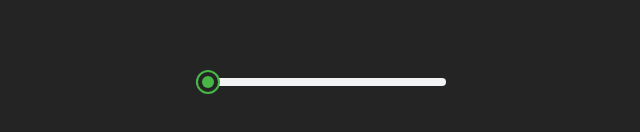
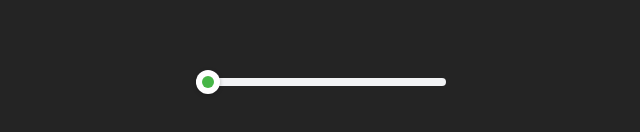
Before and after one commit to AayushOjha/storybook-slider, a React (Vite) app: page / in a window 1280 px wide. Shown: the part 318-450 px from the top of the page, without its empty margins (319-959 px from the left). Built offline with nearby package versions, Linux system fonts and the light colour scheme.

Commit message:
created stories for slider and handle

```diff
--- /dev/null
+++ b/src/components/Handle.tsx
@@ -0,0 +1,48 @@
+import { useEffect, useState } from "react";
+import "./handle.css"
+// import { useEffect } from "react";
+
+interface IHandleProps {
+  state?: "normal" | "hovered" | "focused";
+  type: "left" | "right";
+  handleMouseDown: (thumb: "left" | "right") => () => void;
+  value: number | number[];
+  size?: "24px" | "32px";
+}
+
+const Handle = ({
+  state = "normal",
+  size = "24px",
+  handleMouseDown,
+  type,
+  value,
+}: IHandleProps) => {
+
+  const [leftPercentage, setLeftPercentage] = useState(type == 'left' ? '0%' : '100%')
+
+  useEffect(() => {
+    if (Array.isArray(value)) {
+      if (type === 'left') {
+        setLeftPercentage(`${(value[0])}%`)
+      }else{
+        setLeftPercentage(`${(value[1])}%`)
+      }
+    }else{
+      setLeftPercentage(`${value as number}%`)
+    }
+  }, [value])
+
+  return (
+    <div
+      className={`slider-thumb thumb-${type} ${size == '32px' ? 'large' : ''} ${state}-state`}
+      style={{
+        left: leftPercentage,
+      }}
+      onMouseDown={handleMouseDown(type)}
+    >
+      <div className={`slider-thumb-inner ${size == '32px' ? 'large' : ''}`}/>
+    </div>
+  );
+};
+
+export { Handle };
--- a/src/components/Slider.tsx
+++ b/src/components/Slider.tsx
@@ -1,6 +1,8 @@
-import React, { useState, useRef } from "react";
+import { useState, useRef, useEffect } from "react";
 import { clamp } from "lodash";
 import "./slider.css";
+import "./handle.css";
+import { Handle } from "./Handle";
 
 type SliderType = "Continuous" | "Discreet";
 type SliderSubtype = "Single" | "Range";
@@ -8,6 +10,7 @@ type SliderSubtype = "Single" | "Range";
 interface SliderProps {
   type: SliderType;
   subtype: SliderSubtype;
+  // add default value
   onChange: (value: number | number[]) => void;
 }
 
@@ -22,14 +25,17 @@ const Slider = ({ type, subtype, onChange }: SliderProps) => {
   );
   const sliderRef = useRef<HTMLDivElement>(null);
 
+  useEffect(() => {
+    setValue(subtype === "Range" ? [min, max] : min);
+  }, [subtype]);
+
   const getDiscreteValue = (newValue: number) => {
     const stepIndex = Math.floor(newValue / stepSize);
-    let res = clamp((stepIndex * stepSize), 0, 100)
+    let res = clamp(stepIndex * stepSize, 0, 100);
     return res;
   };
 
-  const handleMouseDown =
-    (thumb: "left" | "right") => () => {
+  const handleMouseDown = (thumb: "left" | "right") => () => {
     const slider = sliderRef.current;
     if (!slider) return;
 
@@ -100,35 +106,19 @@ const Slider = ({ type, subtype, onChange }: SliderProps) => {
         />
         {subtype === "Range" && Array.isArray(value) ? (
           <>
-            <div
-              className="slider-thumb thumb-left"
-              style={{
-                left: `${((value[0] - min) / (max - min)) * 100}%`,
-              }}
-              onMouseDown={handleMouseDown("left")}
-            >
-              <div className="slider-thumb-inner" />
-            </div>
-            <div
-              className="slider-thumb thumb-right"
-              style={{
-                left: `${((value[1] - min) / (max - min)) * 100}%`,
-              }}
-              onMouseDown={handleMouseDown("right")}
-            >
-              <div className="slider-thumb-inner" />
-            </div>
+            <Handle
+              type="left"
+              value={value}
+              handleMouseDown={handleMouseDown}
+            />
+            <Handle
+              type="right"
+              value={value}
+              handleMouseDown={handleMouseDown}
+            />
           </>
         ) : (
-          <div
-            className="slider-thumb thumb-left"
-            style={{
-              left: `${(((value as number) - min) / (max - min)) * 100}%`,
-            }}
-            onMouseDown={handleMouseDown("left")}
-          >
-            <div className="slider-thumb-inner" />
-          </div>
+          <Handle type="left" value={value} handleMouseDown={handleMouseDown} />
         )}
       </div>
     </div>
--- /dev/null
+++ b/src/components/handle.css
@@ -0,0 +1,41 @@
+.slider-thumb {
+  width: 24px;
+  height: 24px;
+  border-radius: 50%;
+
+  background-color: #fff;
+  box-shadow: 0px 1px 4px 0px #0000003d;
+
+  display: flex;
+  justify-content: center;
+  align-items: center;
+
+  cursor: pointer;
+}
+
+.slider-thumb-inner {
+  width: calc(24px / 2);
+  height: calc(24px / 2);
+  background-color: #47b647;
+  border-radius: 50%;
+}
+
+.slider-thumb.large {
+  width: 36px;
+  height: 36px;
+}
+
+.slider-thumb-inner.large {
+  width: calc(36px / 2);
+  height: calc(36px / 2);
+}
+
+.slider-thumb.hovered-state {
+    background-color: #FDFFFD;
+}
+
+.slider-thumb.focused-state {
+    border: 2px solid #47b647;
+    background-color: transparent;
+    box-shadow: none;
+}
--- a/src/components/slider.css
+++ b/src/components/slider.css
@@ -1,42 +1,30 @@
 .slider-track {
   width: 100%;
-  height: var(--track-height);
+  min-width: 200px;
+  height: 8px;
   border-radius: 40px;
   background: #f2f3f5;
 
   position: relative;
-  /* overflow: hidden; */
 }
 
-.slider-thumb {
+.slider-track .slider-thumb {
   position: absolute;
-  left: calc(-1 * (var(--thumb-size) / 2));
-  top: calc(-1 * ((var(--thumb-size) / 2) - (var(--track-height) / 2)));
-  width: var(--thumb-size);
-  height: var(--thumb-size);
-  border: 2px solid var(--primary-color);
-  border-radius: 50%;
-  /* cursor: pointer; */
-
-  background-color: var(--body-background-color);
-
-  display: flex;
-  justify-content: center;
-  align-items: center;
+  left: -12px;
+  top: -8px;
 }
 
-.slider-thumb-inner{
-  width: calc(var(--thumb-size) / 2);
-  height: calc(var(--thumb-size) / 2);
-  background-color: var(--primary-color);
-  border-radius: 50%;
+.slider-track .slider-thumb.large {
+  left: -16px;
+  top: -12px;
 }
 
 .slider-highlight {
   position: absolute;
   height: 100%;
   max-width: 100%;
-  background: var(--primary-color);
+  background: #47b647;
+  /* var(--primary-color); */
   border-radius: 40px;
   border-bottom-right-radius: 0;
   border-top-right-radius: 0;
```
Also changed, not shown: 1 other file (tests, documents, lock files or other folders). Lines whose indentation alone changed are shown as unchanged.
